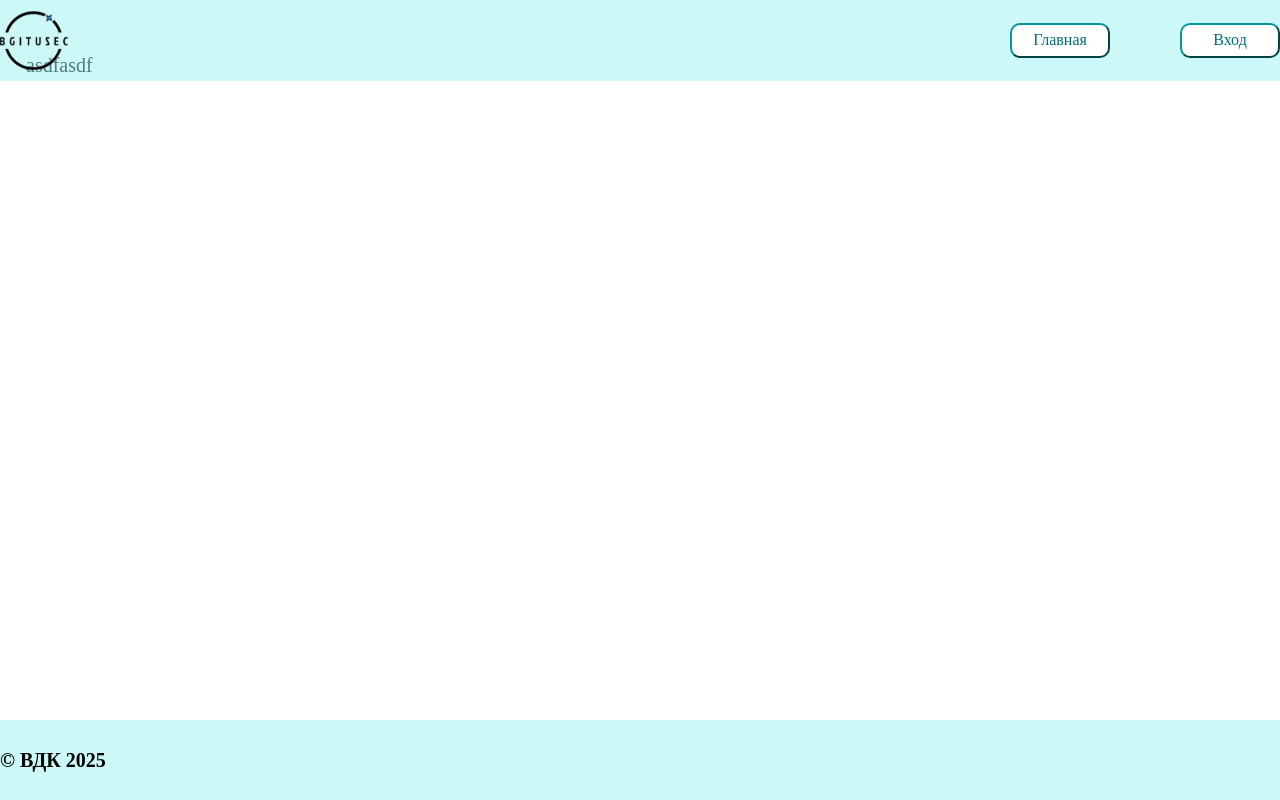
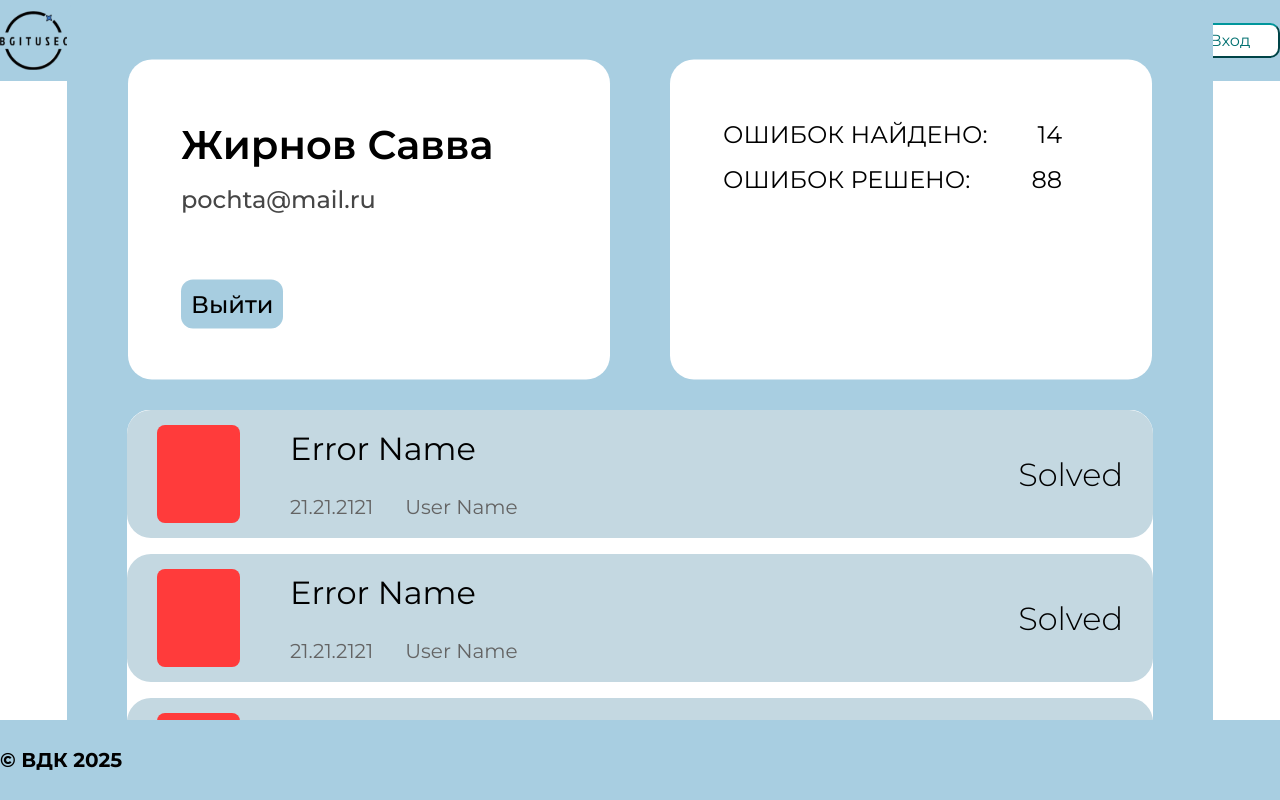
Before and after one commit to ttoddo/Barnaul, a React (Create React App) app: page /profile in a window 1280 px wide. Built offline with nearby package versions, Linux system fonts and the light colour scheme; no server answers.

Commit message:
Добавлен шрифт

```diff
--- a/src/Components/Main.jsx
+++ b/src/Components/Main.jsx
@@ -2,13 +2,15 @@ import React from "react";
 import {Routes, Route} from 'react-router-dom';
 
 import LoginForm from "../pages/LoginForm";
-import Profile from '../pages/Profile'
+import Profile from '../pages/Profile';
+import Admin from '../pages/Admin';
 
 const Main = () => {
     return (
         <Routes>
             <Route exact path='/signin' element={<LoginForm/>}></Route>
             <Route exact path='/profile' element={<Profile/>}></Route>
+            <Route exact path='/admin' element={<Admin/>}></Route>
         </Routes>
     )
 }
--- a/src/Components/UI/FormButton/FormBtn.module.css
+++ b/src/Components/UI/FormButton/FormBtn.module.css
@@ -4,7 +4,7 @@
     color: black;
     background-color: white;
     padding: 12px 24px;
-    border: 2px solid transparent;
+    border: 2px solid black;
     border-radius: 16px;
     margin-top: 40px;
     cursor: pointer;
--- a/src/pages/Profile.jsx
+++ b/src/pages/Profile.jsx
@@ -1,14 +1,20 @@
 
 import React from 'react'
-import styles from '../Components/UI/FormButton/FormBtn.module.css'
+import ProfileInfo from '../Components/ProfileInfo'
+import '../styles/Profile.css'
+import '../styles/App.css'
+import ProfileDataReport from '../Components/ProfileDataReport'
+import ProfileStatistic from '../Components/ProfileStatistic'
 
-const GetToken = () => {
-    console.log(localStorage.getItem('TOKEN'))
-}
 
-const Profile = () => {
+
+const Profile = (props) => {
   return (
-    <button type='button' className={styles.FormBtn} onClick={GetToken}>asdfasdf</button>
+    <div className='profileBlock'>
+      <ProfileInfo/>
+      <ProfileDataReport/>
+      <ProfileStatistic/>
+    </div>
   )
 }
 
--- a/src/styles/App.css
+++ b/src/styles/App.css
@@ -1,3 +1,4 @@
+@import url('https://fonts.googleapis.com/css2?family=Montserrat:ital,wght@0,100..900;1,100..900&display=swap');
 *{
     margin: 0;
     padding: 0;
--- a/src/styles/Footer.css
+++ b/src/styles/Footer.css
@@ -1,7 +1,7 @@
 .footer{
     position: absolute;
     padding: 28px 0;
-    background-color:  rgba(157, 241, 241, 0.514);
+    background-color:  #A8CEE1;
     bottom: 0;
     width: 100%;
 }
--- a/src/styles/Form.css
+++ b/src/styles/Form.css
@@ -7,9 +7,8 @@
     top: 50%;
     left: 50%;
     gap: 20px;
-    background-color: rgb(235, 235, 235);
+    background-color: #A7CDE0;
     border-radius: 16px;
-    border: 3px aqua solid;
     width: fit-content;
     padding: 92px 80px 93px 60px;
     transform: translate(-50%, -50%);
--- a/src/styles/Header.css
+++ b/src/styles/Header.css
@@ -1,7 +1,7 @@
 
 .header{
     padding: 11px 0;
-    background-color: rgba(157, 241, 241, 0.514);
+    background-color: #A8CEE1;
     position: absolute;
     top: 0;
     width: 100%;
--- a/src/styles/Profile.css
+++ b/src/styles/Profile.css
@@ -11,7 +11,7 @@
     background-color:#A8CEE1;
     border-radius: 16px;
     width: 1146px;
-    padding: 92px 80px 93px 60px;
+    padding: 60px;
     transform: translate(-50%, -50%);
 }
 .profileInfo, .profileData, .profileStat{
@@ -22,8 +22,8 @@
     flex-direction: column;
     gap: 16px;
     align-items: self-start;
-    height: fit-content;
-    width: fit-content  ;
+    height: 320px;
+    width: 482px;
 }
 .userName{
     font-size: 40px;
@@ -36,8 +36,6 @@
     color: #464646;
 }
 .profileData{
-    height: 320px;
-    width: 510px;
     label{
         display: flex;
         justify-content: space-between;
```
